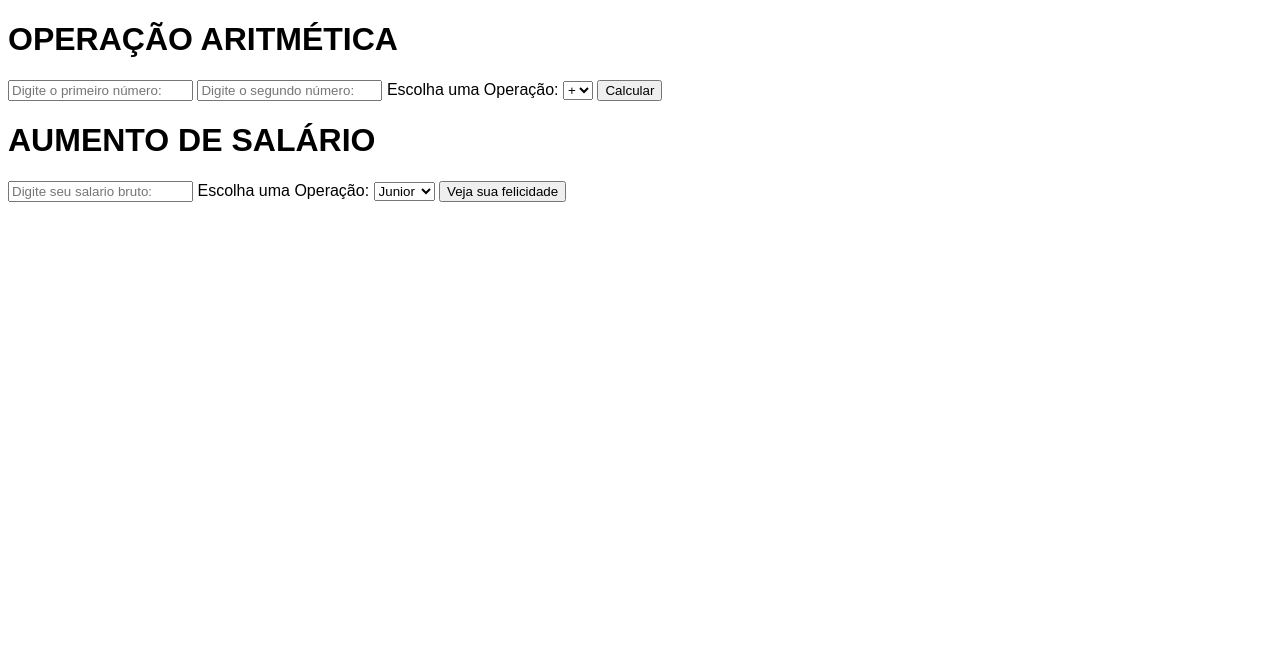
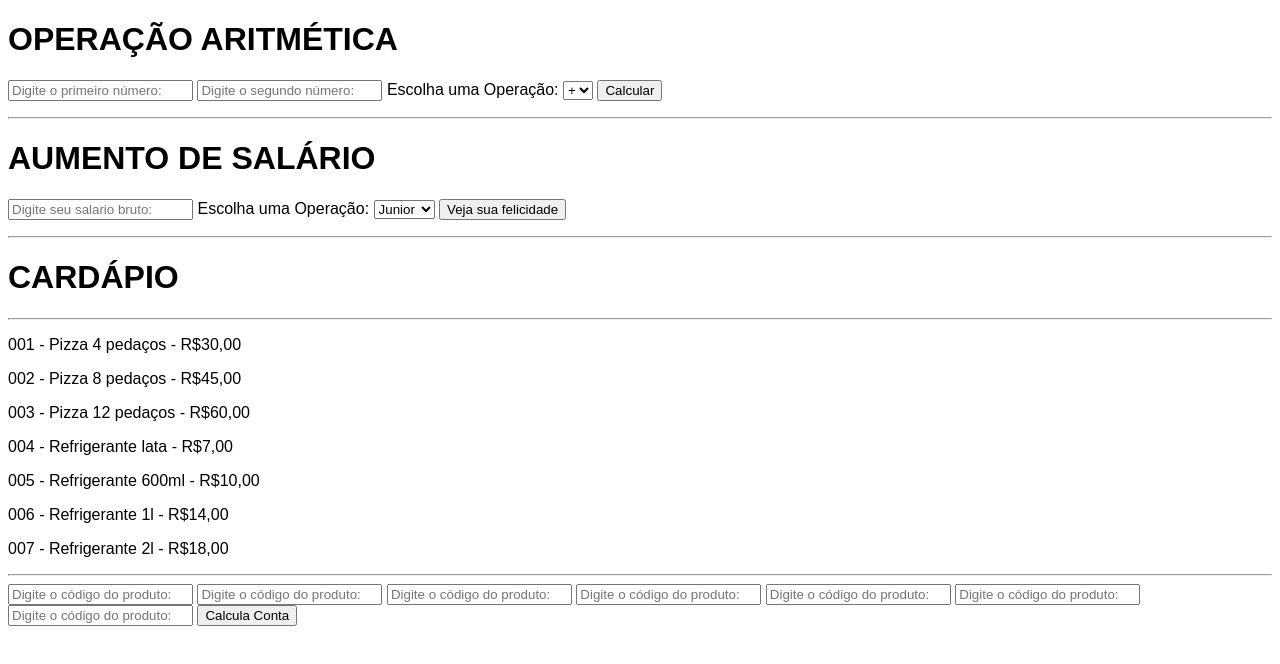
Before and after one commit to xgoldzin/Switch-function, a plain HTML site: page index.html in a window 1280 px wide. Drawn offline with Linux system fonts and the light colour scheme.

Commit message:
second commit

```diff
--- a/index.html
+++ b/index.html
@@ -23,6 +23,7 @@
         </select>
         <button onclick="opera()">Calcular</button>
         <p id="resposta"></p>
+        <hr>
 
         <h1>AUMENTO DE SALÁRIO</h1>
         <input type="number" name="slr" id="slr" placeholder="Digite seu salario bruto:">
@@ -34,5 +35,26 @@
         </select>
         <button onclick="cargo()">Veja sua felicidade</button>
         <p id="respsalario"></p>
+        <hr>
+
+        <h1>CARDÁPIO</h1>
+        <hr>
+        <p>001 - Pizza 4 pedaços - R$30,00</p>
+        <p>002 - Pizza 8 pedaços - R$45,00</p>
+        <p>003 - Pizza 12 pedaços - R$60,00</p>
+        <p>004 - Refrigerante lata - R$7,00</p>
+        <p>005 - Refrigerante 600ml - R$10,00</p>
+        <p>006 - Refrigerante 1l - R$14,00</p>
+        <p>007 - Refrigerante 2l - R$18,00</p>
+        <hr>
+        <input type="number" name="prod1" id="prod1" placeholder="Digite o código do produto:">
+        <input type="number" name="prod2" id="prod2" placeholder="Digite o código do produto:">
+        <input type="number" name="prod3" id="prod3" placeholder="Digite o código do produto:">
+        <input type="number" name="prod4" id="prod4" placeholder="Digite o código do produto:">
+        <input type="number" name="prod5" id="prod5" placeholder="Digite o código do produto:">
+        <input type="number" name="prod6" id="prod6" placeholder="Digite o código do produto:">
+        <input type="number" name="prod7" id="prod7" placeholder="Digite o código do produto:">
+        <button onclick="conta()">Calcula Conta</button>
+        <p id="respostaConta"></p>
     </body>
 </main>
--- a/js/script.js
+++ b/js/script.js
@@ -37,3 +37,15 @@ function cargo(){
     }
     document.getElementById("respsalario").innerText = `Seu novo salário é R$${salarioF},00`
 }
+
+function conta(){
+    let pd1= document.getElementById("nun1").value
+    let pd2 = document.getElementById("nun2").value
+    let pd3 = document.getElementById("nun3").value
+    let pd4 = document.getElementById("nun4").value
+    let pd5 = document.getElementById("nun5").value
+    let pd6 = document.getElementById("nun6").value
+    let pd7 = document.getElementById("nun7").value
+    const somaConta = pd1 + pd2 + pd3 + pd4 + pd5 + pd6 + pd7
+    document.getElementById("respostaConta").innerText = somaConta
+}
```
